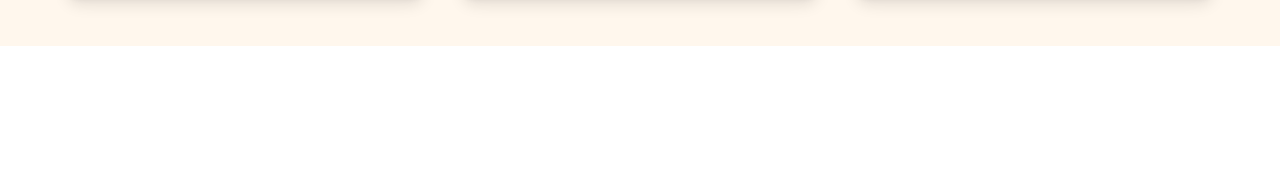
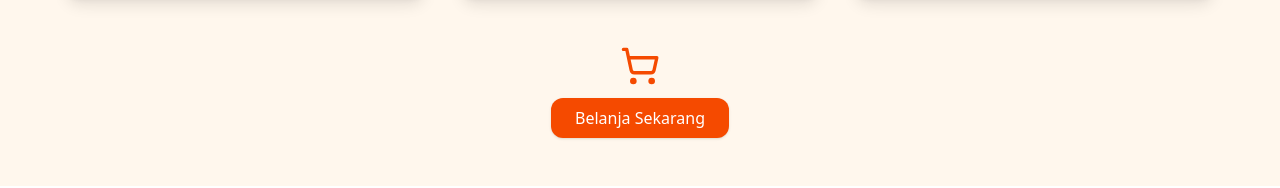
Before and after one commit to Todaywyou/kelompok5, a React (Vite) app: page /Katalog in a window 1280 px wide. Shown: the part 995-1183 px from the top of the page. Built offline with nearby package versions, Linux system fonts and the light colour scheme.

Commit message:
perubahan

```diff
--- a/src/components/AlatKuliah.jsx
+++ b/src/components/AlatKuliah.jsx
@@ -69,21 +69,6 @@ function AlatKuliah() {
 
   return (
     <div className="relative min-h-screen bg-orange-50 py-12 px-6">
-      {/* Header Keranjang */}
-      <div className="fixed top-6 right-6 flex items-center space-x-3">
-        <div className="relative">
-          <ShoppingCart className="w-8 h-8 text-orange-600" />
-          {totalItems > 0 && (
-            <span className="absolute -top-2 -right-2 bg-red-500 text-white text-xs rounded-full w-5 h-5 flex items-center justify-center">
-              {totalItems}
-            </span>
-          )}
-        </div>
-        <button className="bg-orange-600 text-white px-4 py-2 rounded-xl shadow hover:bg-orange-700 transition">
-          Belanja Sekarang
-        </button>
-      </div>
-
       {/* Judul */}
       <h1 className="text-4xl font-bold text-center text-orange-600 mb-10">
         Daftar Alat Kuliah
@@ -127,6 +112,21 @@ function AlatKuliah() {
           </div>
         ))}
       </div>
+
+      {/* Keranjang & Tombol Belanja di Bawah */}
+      <div className="mt-12 flex flex-col items-center justify-center">
+        <div className="relative mb-3">
+          <ShoppingCart className="w-10 h-10 text-orange-600" />
+          {totalItems > 0 && (
+            <span className="absolute -top-2 -right-2 bg-red-500 text-white text-xs rounded-full w-5 h-5 flex items-center justify-center">
+              {totalItems}
+            </span>
+          )}
+        </div>
+        <button className="bg-orange-600 text-white px-6 py-2 rounded-xl shadow hover:bg-orange-700 transition">
+          Belanja Sekarang
+        </button>
+      </div>
     </div>
   );
 }
--- a/src/components/NavBar.jsx
+++ b/src/components/NavBar.jsx
@@ -14,20 +14,21 @@ function NavBar() {
             onClick={() => setDropdownOpen(!isDropdownOpen)}
             className="btn btn-ghost lg:hidden"
           >
-            {/* <svg
+            {/* Tambahkan ikon hamburger */}
+            <svg
               xmlns="http://www.w3.org/2000/svg"
-              className="h-5 w-5"
+              className="h-6 w-6"
               fill="none"
               viewBox="0 0 24 24"
               stroke="currentColor"
-            > */}
+            >
               <path
                 strokeLinecap="round"
                 strokeLinejoin="round"
                 strokeWidth="2"
                 d="M4 6h16M4 12h16M4 18h16"
               />
-            {/* </svg> */}
+            </svg>
           </button>
 
           {/* Mobile Menu */}
@@ -81,7 +82,7 @@ function NavBar() {
             </details>
           </li>
           <li>
-            <Link to="/kontak">Kontak</Link>
+            <Link to="/Kontak">Kontak</Link>
           </li>
         </ul>
       </div>
```
